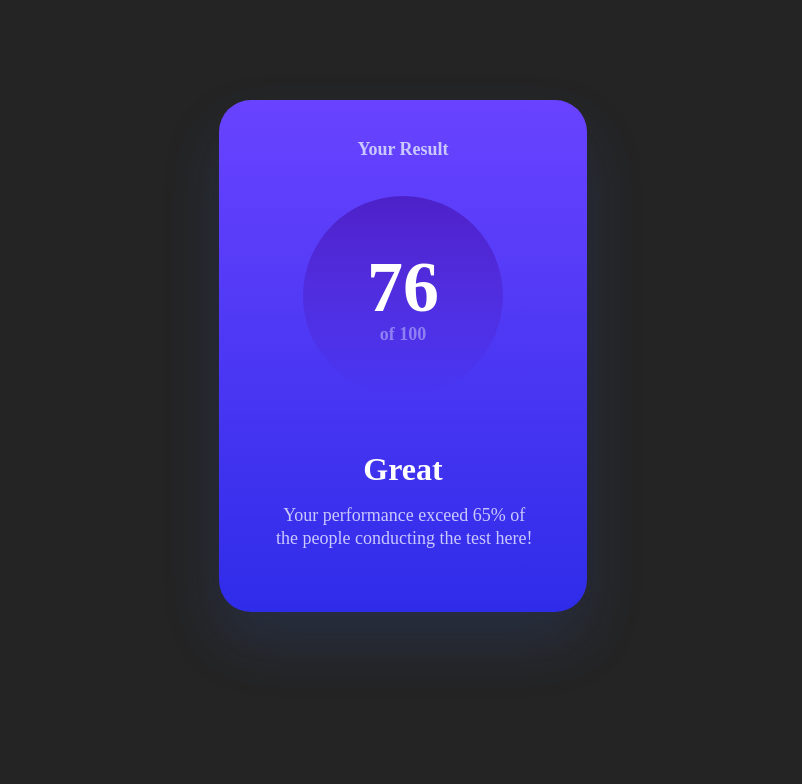
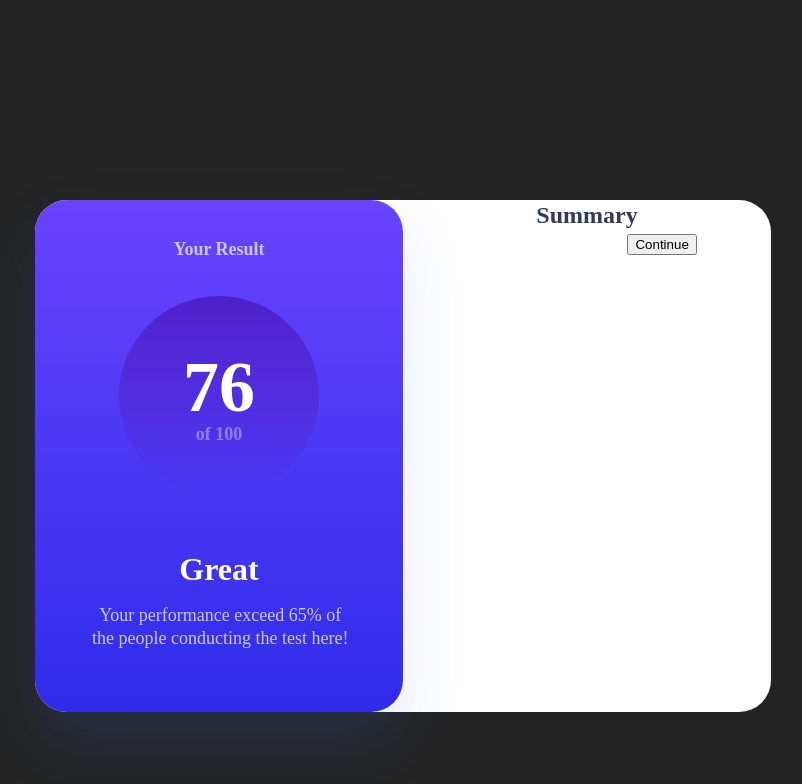
Before and after one commit to Cor4zon/JUST-SEE-THIS, a React (Vite) app in the folder 1-Results-Summary-Component/: page / in a window 1280 px wide. Shown: the top 784 px of the page, without its empty margins (237-1039 px from the left). Built offline with nearby package versions, Linux system fonts and the light colour scheme.

Commit message:
Card and summary box

```diff
--- a/1-Results-Summary-Component/src/App.css
+++ b/1-Results-Summary-Component/src/App.css
@@ -1,4 +1,5 @@
-body, html {
+body,
+html {
     max-width: 1280px;
     margin: 0 auto;
     padding: 2rem;
@@ -7,6 +8,29 @@ body, html {
 }
 
 .App {
+    margin-top: 200px;
     display: grid;
     place-content: center;
 }
+
+.summary-label {
+    display: inline;
+    font-family: 'Hanken Grotesk';
+    font-style: normal;
+    font-weight: 700;
+    font-size: 18px;
+    line-height: 23px;
+    color: #303b59;
+    text-align: left;
+}
+
+@media (min-width: 380px) {
+    .summary-label {
+        font-size: 24px;
+        line-height: 31px;
+    }
+
+    .summary-container {
+        width: 368px;
+    }
+}
--- a/1-Results-Summary-Component/src/App.jsx
+++ b/1-Results-Summary-Component/src/App.jsx
@@ -1,15 +1,25 @@
-import { useState } from 'react'
 import './App.css'
 import ResultCard from './components/result-card/ResultCard'
+import Card from './components/card/Card'
+import IndexRow from './components/index-row/IndexRow'
+import Button from './components/button/Button'
 
 function App() {
-  const [count, setCount] = useState(0)
-
-  return (
-    <div className="App">
-      <ResultCard />
-    </div>
-  )
+    return (
+        <div className="App">
+            <Card>
+                <ResultCard />
+                <div className="summary-container">
+                  <p className="summary-label">Summary</p>
+                  <IndexRow></IndexRow>
+                  <IndexRow></IndexRow>
+                  <IndexRow></IndexRow>
+                  <IndexRow></IndexRow>
+                  <Button></Button>
+                </div>
+            </Card>
+        </div>
+    )
 }
 
 export default App
--- a/1-Results-Summary-Component/src/components/button/Button.jsx
+++ b/1-Results-Summary-Component/src/components/button/Button.jsx
@@ -1,11 +1,12 @@
-import React from 'react';
-import "./Button.scss";
+import React from 'react'
+import './Button.scss'
 
 const Button = () => {
     return (
         <div>
-
+            // todo: hover effect
+            <button>Continue</button>
         </div>
-    );
-};
-export default Button;
+    )
+}
+export default Button
--- a/1-Results-Summary-Component/src/components/card/Card.jsx
+++ b/1-Results-Summary-Component/src/components/card/Card.jsx
@@ -1,12 +1,8 @@
-import React from 'react';
-import "./Card";
+import React from 'react'
+import './Card.scss'
 
-const Card = () => {
-    return (
-        <div>
+const Card = (props) => {
+    return <div className="card-container">{props.children}</div>
+}
 
-        </div>
-    );
-};
-
-export default Card;
+export default Card
--- a/1-Results-Summary-Component/src/components/card/Card.scss
+++ b/1-Results-Summary-Component/src/components/card/Card.scss
@@ -0,0 +1,10 @@
+.card-container {
+    display: flex;
+    flex-direction: column;
+    background-color: white;
+
+    @media (min-width: 380px) {
+        flex-direction: row;
+        border-radius: 32px;
+    }
+}
--- a/1-Results-Summary-Component/src/components/result-card/ResultCard.scss
+++ b/1-Results-Summary-Component/src/components/result-card/ResultCard.scss
@@ -98,7 +98,6 @@
     }
 
     @media (min-width: 380px) {
-        margin-top: 100px; //
         width: 368px;
         height: 512px;
 
```
Lines whose indentation alone changed are shown as unchanged.
